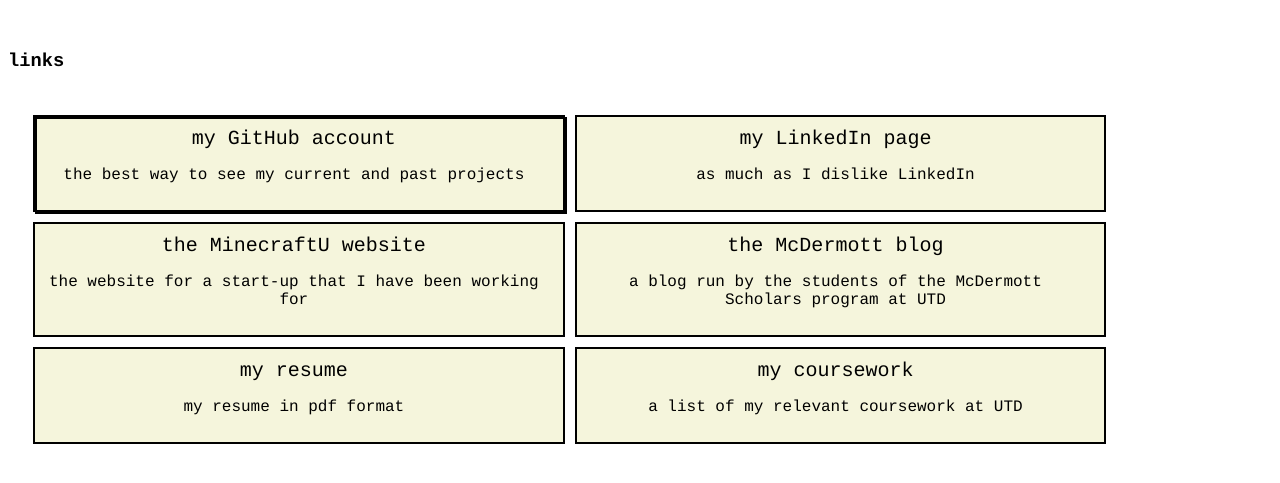
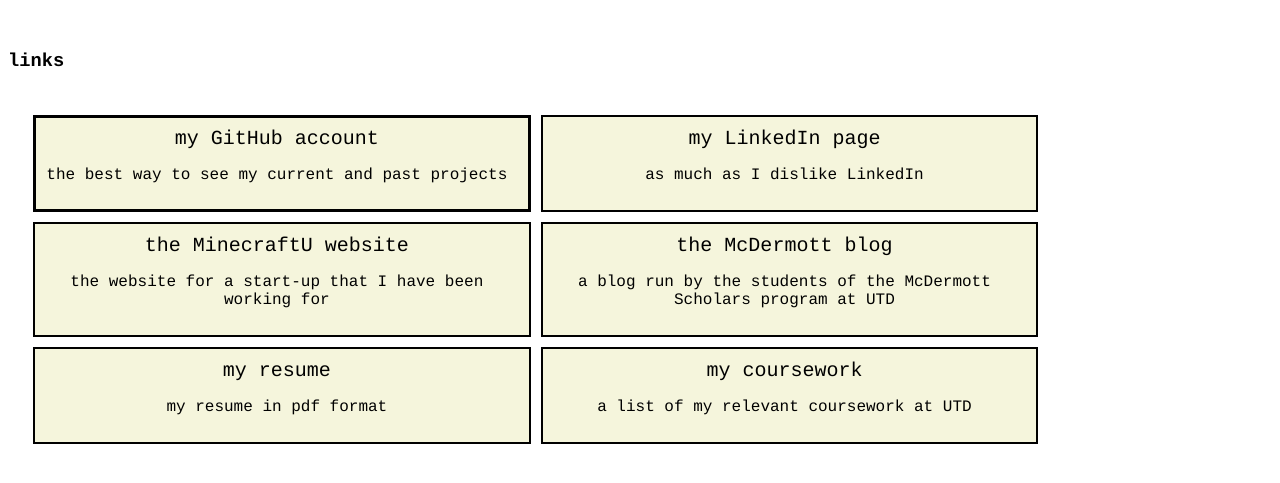
Before and after one commit to atvaccaro/atvaccaro.github.io, a plain HTML site: page index.html in a window 1280 px wide. In both pictures the pointer is over the element 298 px from the left and 318 px from the top of the page. Shown: the part 155-638 px from the top of the page. Drawn offline with Linux system fonts and the light colour scheme.

Commit message:
Fixed borders on main page links

```diff
--- a/stylesheet.css
+++ b/stylesheet.css
@@ -35,7 +35,7 @@ a span {
 }
 
 span:hover {
-    border: 2px solid black;
+    border: 1px solid black;
 }
 
 #intro {
@@ -70,7 +70,6 @@ span:hover {
     position: relative;
 }
 
-
 [class*='col-'] {
   float: left;
 }
@@ -94,11 +93,11 @@ span:hover {
   padding-right: 20px;
 }
 
-/**, *:after, *:before {
+*, *:after, *:before {
   -webkit-box-sizing: border-box;
   -moz-box-sizing: border-box;
   box-sizing: border-box;
-}*/
+}
 
 [class*='col-'] {
   padding-right: 20px;
```
